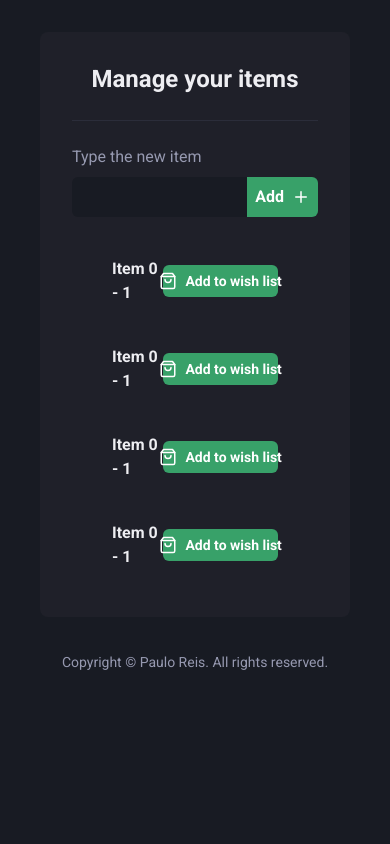
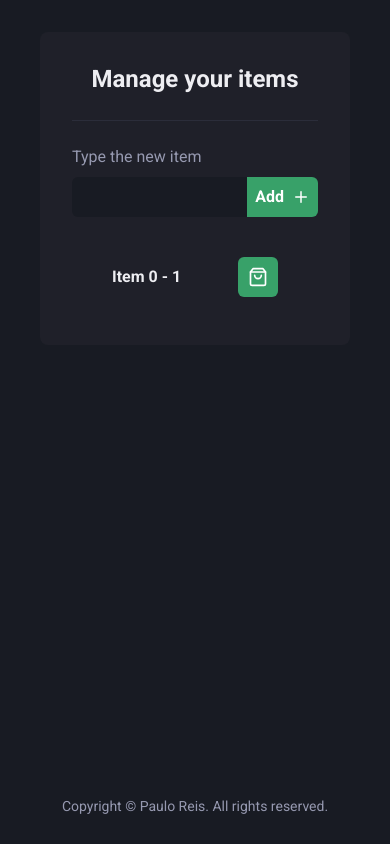
Before and after one commit to pauloreis7/ReactPerform, a React (Vite) app: page / in a window 390 px wide. Built offline with nearby package versions, Linux system fonts and the light colour scheme.

Commit message:
Apply responsivity to the project layout

```diff
--- a/src/App.tsx
+++ b/src/App.tsx
@@ -10,16 +10,24 @@ import {
   FormLabel,
   Button,
   Icon,
+  IconButton,
+  useBreakpointValue
 } from '@chakra-ui/react'
 import { FiPlus, FiShoppingBag } from 'react-icons/fi'
 
 export function App() {
+  const isWideVersion = useBreakpointValue({
+    base: false,
+    md: true,
+  })
+
   return (
     <Flex
       w="100%"
       h="100%"
+      minH="100vh"
       flexDir="column"
-      justify="center"
+      justify="space-between"
       align="center"
       px="10"
       pt="8"
@@ -82,6 +90,7 @@ export function App() {
                 Item 0 - 1
               </Text>
 
+              { isWideVersion ? (
                 <Button
                   colorScheme="green"
                   size="sm"
@@ -90,48 +99,15 @@ export function App() {
                 >
                   Add to wish list
                 </Button>
-            </Flex>
-            <Flex align="center" justify="space-between">
-              <Text fontSize="md" fontWeight="600">
-                Item 0 - 1
-              </Text>
-
-              <Button
+              ) : (
+                <IconButton
+                  aria-label="Add to wish list"
                   colorScheme="green"
-                size="sm"
+                  size="md"
                   cursor="pointer"
-                leftIcon={<Icon as={FiShoppingBag} fontSize="18" />}
-              >
-                Add to wish list
-              </Button>
-            </Flex>
-            <Flex align="center" justify="space-between">
-              <Text fontSize="md" fontWeight="600">
-                Item 0 - 1
-              </Text>
-
-              <Button
-                colorScheme="green"
-                size="sm"
-                cursor="pointer"
-                leftIcon={<Icon as={FiShoppingBag} fontSize="18" />}
-              >
-                Add to wish list
-              </Button>
-            </Flex>
-            <Flex align="center" justify="space-between">
-              <Text fontSize="md" fontWeight="600">
-                Item 0 - 1
-              </Text>
-
-              <Button
-                colorScheme="green"
-                size="sm"
-                cursor="pointer"
-                leftIcon={<Icon as={FiShoppingBag} fontSize="18" />}
-              >
-                Add to wish list
-              </Button>
+                  icon={<Icon as={FiShoppingBag} fontSize="20" />}
+                />
+              ) }
             </Flex>
           </Stack>
         </Stack>
```
Lines whose indentation alone changed are shown as unchanged.
